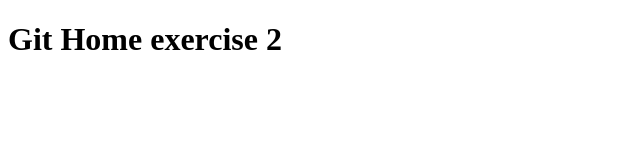
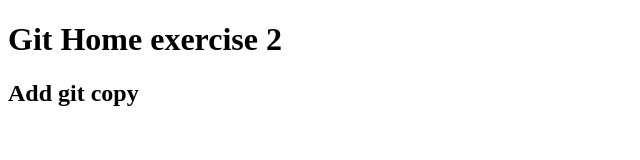
Before and after one commit to manzitresor/MyGym-git-exercise-solutions, a plain HTML site: page home.html in a window 1280 px wide. Shown: the whole page, without its empty margins (0-640 px from the left). Drawn offline with Linux system fonts and the light colour scheme.

Commit message:
Add added h2 in home

```diff
--- a/home.html
+++ b/home.html
@@ -8,5 +8,6 @@
 <body>
 
     <h1>Git Home exercise 2</h1>
+    <h2>Add git copy</h2>
 </body>
 </html>
```
